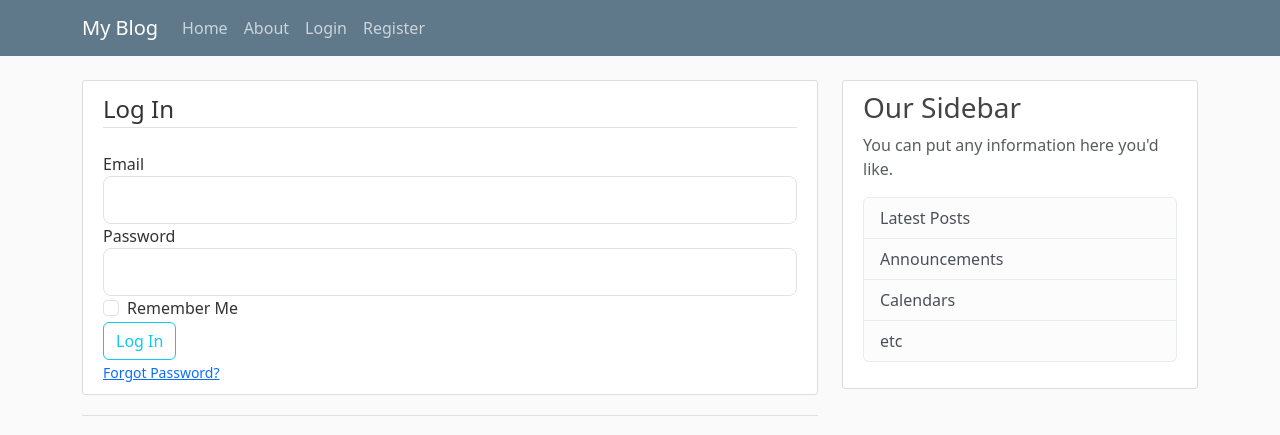
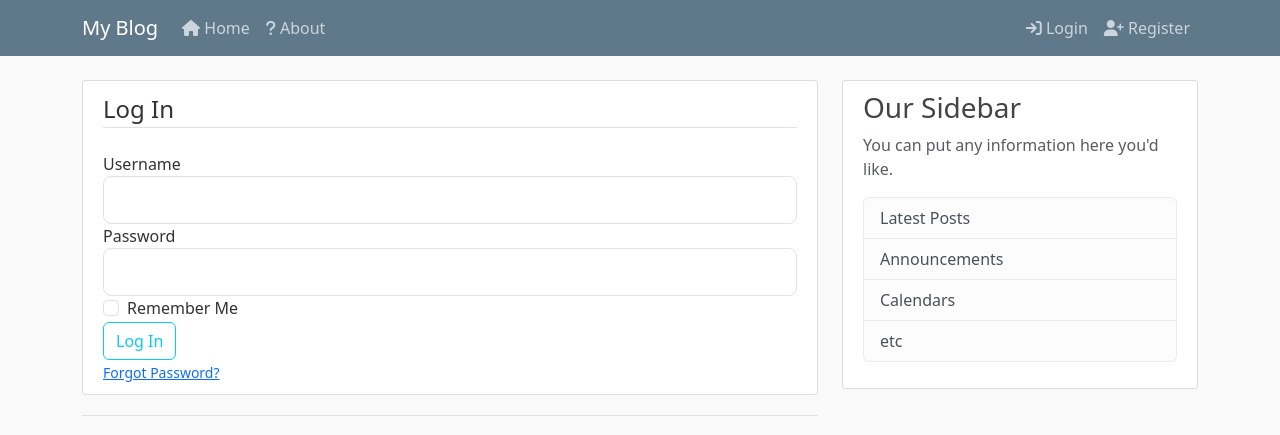
Before and after one commit to dkkinyua/flask-blog, a Flask app: page /login in a window 1280 px wide. Shown: the top 435 px of the page. Run offline with Flask 3, Linux system fonts and the light colour scheme; some libraries are stand-ins or nearby versions.

Commit message:
Added user authentication feature and icons
Added Font Awesome icons and fonticons, to make the home page to look more aesthetic and better. Added icons on the login, logout, register, home and about.
I also added a user authentication when the user logs in and logs out, registers to the blog and messages asociated with the following.

```diff
--- a/blog/forms.py
+++ b/blog/forms.py
@@ -1,6 +1,9 @@
 from flask_wtf import FlaskForm
 from wtforms import StringField, PasswordField, SubmitField, BooleanField
-from wtforms.validators import DataRequired, EqualTo, Length, Email, Regexp
+from wtforms.validators import DataRequired, EqualTo, Length, Email, Regexp, ValidationError
+from blog.models import User
+from sqlalchemy import func
+
 
 class RegistrationForm(FlaskForm):
     username = StringField('Username', validators=[DataRequired(), Length(min=5, max=15)])
@@ -10,7 +13,7 @@ class RegistrationForm(FlaskForm):
     # Custom password validator for enforcing at least one capital letter and special character
     password_validator = [
         DataRequired(),
-        Length(min=8, max=15),
+        Length(min=7, max=15),
         Regexp(
             regex=r'^(?=.*[A-Z])(?=.*[!@#$%^&*()_+{}|:;<>,.?/~]).+$',
             message="Password must contain at least one capital letter and one special character."
@@ -21,10 +24,22 @@ class RegistrationForm(FlaskForm):
     confirm_password = PasswordField('Confirm Password', validators=[DataRequired(), Length(min=8, max=15), EqualTo('password')])
     submit = SubmitField('Sign Up.')
 
+    def validate_username(self, username):
+        user = User.query.filter_by(username=username.data).first()
+        if user:
+            raise ValidationError('That username is taken, try another username')
+        else:
+            return f'This username is all yours!'
+
+    def validate_email(self, email):
+        user = User.query.filter_by(email=func.lower(email.data)).first()
+        if user:
+            raise ValidationError('That email is taken, try another email')
+
 
 # A class for the login form
 class LoginForm(FlaskForm):
-    email = StringField('Email', validators=[DataRequired(), Email()])
+    username = StringField('Username', validators=[DataRequired()])
     password = PasswordField('Password', validators=[DataRequired(), Length(min=2, max=15)])
     remember = BooleanField('Remember Me')
     submit = SubmitField('Log In')
--- a/blog/routes.py
+++ b/blog/routes.py
@@ -1,7 +1,10 @@
-from flask import render_template, flash, redirect
-from blog import app
+# This file contains routes for the app, imports from 'blog' package
+from flask import render_template, flash, redirect, url_for, request
+from blog import app, db, bcrypt
 from blog.forms import LoginForm, RegistrationForm
 from blog.models import User, Post
+from flask_login import login_user, current_user, logout_user, login_required
+
 
 posts = [
     {
@@ -13,7 +16,7 @@ posts = [
     {
         'author': 'Eren Yeager',
         'title': 'AOT over, now over for ya women',
-        'content': 'But i got no game lol',
+        'content': 'But I got no game lol',
         'date_posted': 'November 18, 2023'
     },
     {
@@ -29,25 +32,50 @@ posts = [
 def home():
     return render_template('home.html', posts=posts)
 
+
 @app.route('/about')
 def about():
     return render_template('about.html', title='About')
+
 
 @app.route('/login', methods=['GET', 'POST'])
 def login():
     form = LoginForm()
     if form.validate_on_submit():
-        if form.email.data == 'admin@blog.com' and form.password.data == 'password':
-            flash(f'Welcome back {form.email.data}!', 'success')
-            return redirect('/home')  # Using absolute URL using '/'
+        user = User.query.filter_by(username=form.username.data).first()
+        if user and bcrypt.check_password_hash(user.password, form.password.data):
+            login_user(user, remember=form.remember.data)
+            flash(f'Welcome {form.username.data}!', 'success')
+            next_page = request.args.get('next')
+            return redirect(next_page) if next_page else redirect(url_for('home')) # Itinenary conditionals
         else:
-            flash(f'Login Failed! Check email and password', 'danger')
+            flash('Login Failed! Check email and password', 'danger')
     return render_template('login.html', title='Login', form=form)
+
+    if current_user.is_authenticated:
+        return redirect(url_for('home'))
+
 
 @app.route('/register', methods=['GET', 'POST'])
 def register():
     form = RegistrationForm()
     if form.validate_on_submit():
-        flash(f'Account created for {form.username.data}!', 'success')
-        return redirect('/home')  # Using absolute URL using '/'
+        hashed_password = bcrypt.generate_password_hash(form.password.data).decode('utf-8')
+        user = User(username=form.username.data, email=form.email.data, password=hashed_password)
+        db.session.add(user)
+        db.session.commit()
+        flash(f'Hello {form.username.data}, your account has been created. Please log in.', 'success')
+        return redirect(url_for('login'))
     return render_template('register.html', title='Register', form=form)
+    if current_user.is_authenticated:
+        return redirect(url_for('home'))
+
+@app.route('/logout')
+def logout():
+    logout_user()
+    return redirect(url_for('home'))
+
+@app.route('/account')
+@login_required
+def account():
+    return render_template('account.html', title='Account')
--- /dev/null
+++ b/blog/templates/account.html
@@ -0,0 +1,4 @@
+{% extends 'layout.html' %}
+{% block content %}
+    <h1>{{ current_user.username }}</h1>
+{%endblock content%}
--- a/blog/templates/layout.html
+++ b/blog/templates/layout.html
@@ -24,14 +24,19 @@
               <span class="navbar-toggler-icon"></span>
             </button>
             <div class="collapse navbar-collapse" id="navbarToggle">
-              <div class="navbar-nav mr-auto">
-                <a class="nav-item nav-link" href="{{ url_for('home') }}">Home</a>
-                <a class="nav-item nav-link" href="{{ url_for('about') }}">About</a>
+              <div class="navbar-nav">
+                <a class="nav-item nav-link" href="{{ url_for('home') }}"><i class="fa-solid fa-house"></i> Home</a>
+                <a class="nav-item nav-link" href="{{ url_for('about') }}"><i class="fa-solid fa-question"></i> About</a>
               </div>
               <!-- Navbar Right Side -->
-              <div class="navbar-nav">
-                <a class="nav-item nav-link" href="{{ url_for('login') }}">Login</a>
-                <a class="nav-item nav-link" href="{{ url_for('register') }}">Register</a>
+              <div class="navbar-nav ms-auto">
+                {% if current_user.is_authenticated %}
+                  <a class="nav-item nav-link" href="{{ url_for('account') }}"><i class="fa-solid fa-user"></i> Account</a>
+                  <a class="nav-item nav-link" href="{{ url_for('logout') }}"><i class="fa-solid fa-right-from-bracket"></i> Log Out</a>
+                {% else %}
+                  <a class="nav-item nav-link" href="{{ url_for('login') }}"><i class="fa-solid fa-arrow-right-to-bracket"></i> Login</a>
+                  <a class="nav-item nav-link" href="{{ url_for('register') }}"><i class="fa-solid fa-user-plus"></i> Register</a>
+                {% endif %}
               </div>
             </div>
           </div>
@@ -73,5 +78,6 @@
     <!-- Optional Javascript, bootstrap and the popper.js -->
     <script src="https://cdn.jsdelivr.net/npm/@popperjs/core@2.11.8/dist/umd/popper.min.js" integrity="sha384-I7E8VVD/ismYTF4hNIPjVp/Zjvgyol6VFvRkX/vR+Vc4jQkC+hVqc2pM8ODewa9r" crossorigin="anonymous"></script>
     <script src="https://cdn.jsdelivr.net/npm/bootstrap@5.3.2/dist/js/bootstrap.bundle.min.js" integrity="sha384-C6RzsynM9kWDrMNeT87bh95OGNyZPhcTNXj1NW7RuBCsyN/o0jlpcV8Qyq46cDfL" crossorigin="anonymous"></script>
+    <script src="https://kit.fontawesome.com/12ffeedcea.js" crossorigin="anonymous"></script>
 </body>
 </html>
--- a/blog/templates/login.html
+++ b/blog/templates/login.html
@@ -6,18 +6,18 @@
             <fieldset class='form-group'>
                 <legend class="border-bottom mb-4">Log In</legend>
                 <div class="form-group">
-                    {{ form.email.label(class='form-control-label') }}
-                    {% if form.email.errors %}
-                        {{ form.email(class='form-control form-control-lg is-invalid') }}
+                    {{ form.username.label(class='form-control-label') }}
+                    {% if form.username.errors %}
+                        {{ form.username(class='form-control form-control-lg is-invalid') }}
                         <div class="invalid-feedback">
-                            {% for error in form.email.errors %}
+                            {% for error in form.username.errors %}
                                 <span>
                                     {{ error }}
                                 </span>
                             {% endfor %}
                         </div>
                     {% else %}
-                        {{ form.email(class='form-control form-control-lg') }}
+                        {{ form.username(class='form-control form-control-lg') }}
                     {% endif %}
                 </div>
 
```
Also changed, not shown: blog/__init__.py (+7 -0 lines), blog/models.py (+10 -4 lines).
